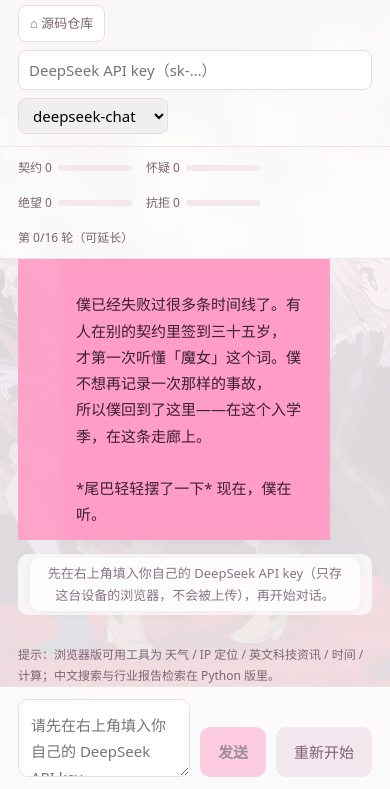
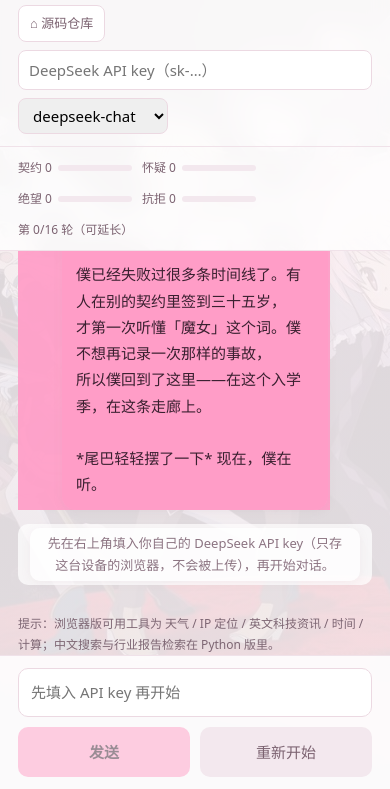
Before and after one commit to user-lqt/qb-incubator-agent, a website: page web/index.html in a window 390 px wide. Shown: the part 55-844 px from the top of the page. Drawn offline with Linux system fonts and the light colour scheme.

Commit message:
fix(web): 输入栏不再莫名分行（textarea 可收缩、按钮禁止折行、窄屏才换行、自动增高）

```diff
--- a/web/index.html
+++ b/web/index.html
@@ -67,17 +67,26 @@
   footer { flex:0 0 auto; background:rgba(255,255,255,.86);
            backdrop-filter: blur(10px); -webkit-backdrop-filter: blur(10px);
            border-top:1px solid var(--line); padding:12px 18px; }
-  .row { max-width:840px; margin:0 auto; display:flex; gap:10px; align-items:flex-end; }
-  textarea { flex:1; resize:vertical; min-height:46px; max-height:140px; padding:12px;
-             border:1px solid #ecd9e2; border-radius:10px; font:inherit; }
-  footer button { border:0; border-radius:10px; padding:12px 18px; font:inherit; cursor:pointer; }
+  .row { max-width:840px; margin:0 auto; display:flex; gap:10px; align-items:flex-end;
+         flex-wrap:nowrap; }
+  textarea { flex:1 1 auto; min-width:0; width:100%; resize:none; min-height:46px; max-height:140px;
+             padding:12px; border:1px solid #ecd9e2; border-radius:10px; font:inherit;
+             line-height:1.5; overflow-y:auto; }
+  footer button { flex:0 0 auto; white-space:nowrap; word-break:keep-all;
+                  border:0; border-radius:10px; padding:12px 18px; font:inherit; cursor:pointer; }
   #send { background:var(--pink); color:#3a2030; font-weight:600; }
   #reset { background:#f3e8ee; color:#7b6270; }
   button[disabled] { opacity:.5; cursor:default; }
   .hint { flex:0 0 auto; max-width:840px; margin:10px auto 0; padding:0 18px; color:#7d6673; font-size:12px; }
   @media (max-width: 560px) {
     body { background-attachment: scroll; }        /* 移动端 fixed 背景会卡顿 */
-    header { gap:8px; } #key { width:100%; order:5; } #model { order:6; }
+    header { gap:8px; }
+    #key { width:100%; order:5; } #model { order:6; }
+    /* 窄屏才让输入区换行：textarea 独占一行，两个按钮平分下一行 */
+    .row { flex-wrap:wrap; }
+    textarea { flex:1 1 100%; }
+    footer button { flex:1 1 0; }
+    #bars { gap:10px; }
   }
 </style>
 </head>
@@ -109,7 +118,7 @@
 <div class="hint">提示：浏览器版可用工具为 天气 / IP 定位 / 英文科技资讯 / 时间 / 计算；中文搜索与行业报告检索在 Python 版里。</div>
 
 <footer><div class="row">
-  <textarea id="q" placeholder="输入问题，Enter 发送（Shift+Enter 换行）"></textarea>
+  <textarea id="q" placeholder="输入问题，Enter 发送" rows="1"></textarea>
   <button id="send">发送</button><button id="reset">重新开始</button>
 </div></footer>
 
@@ -221,15 +230,18 @@ function buildClient() {
   return new QBClient({ apiKey, model: modelSelect.value });
 }
 
+function autoGrow(el) {
+  el.style.height = "auto";
+  el.style.height = Math.min(el.scrollHeight, 140) + "px";
+}
+
 function refreshKeyState() {
   const has = !!keyInput.value.trim();
   const el = $("keyState");
   el.textContent = has ? "key 已就绪" : "未配置 key";
   el.className = has ? "ok" : "bad";
   $("send").disabled = !has;
-  $("q").placeholder = has
-    ? "输入问题，Enter 发送（Shift+Enter 换行）"
-    : "请先在右上角填入你自己的 DeepSeek API key";
+  $("q").placeholder = has ? "输入问题，Enter 发送" : "先填入 API key 再开始";
 }
 
 async function ask() {
@@ -241,6 +253,7 @@ async function ask() {
   }
   add("me", text);
   $("q").value = "";
+  autoGrow($("q"));
   $("send").disabled = true;
   const waiting = add("sys", "僕在计算……");
   try {
@@ -311,6 +324,7 @@ add("sys", keyInput.value.trim()
 $("q").addEventListener("keydown", (e) => {
   if (e.key === "Enter" && !e.shiftKey) { e.preventDefault(); ask(); }
 });
+$("q").addEventListener("input", () => autoGrow($("q")));
 </script>
 </body>
 </html>
```
